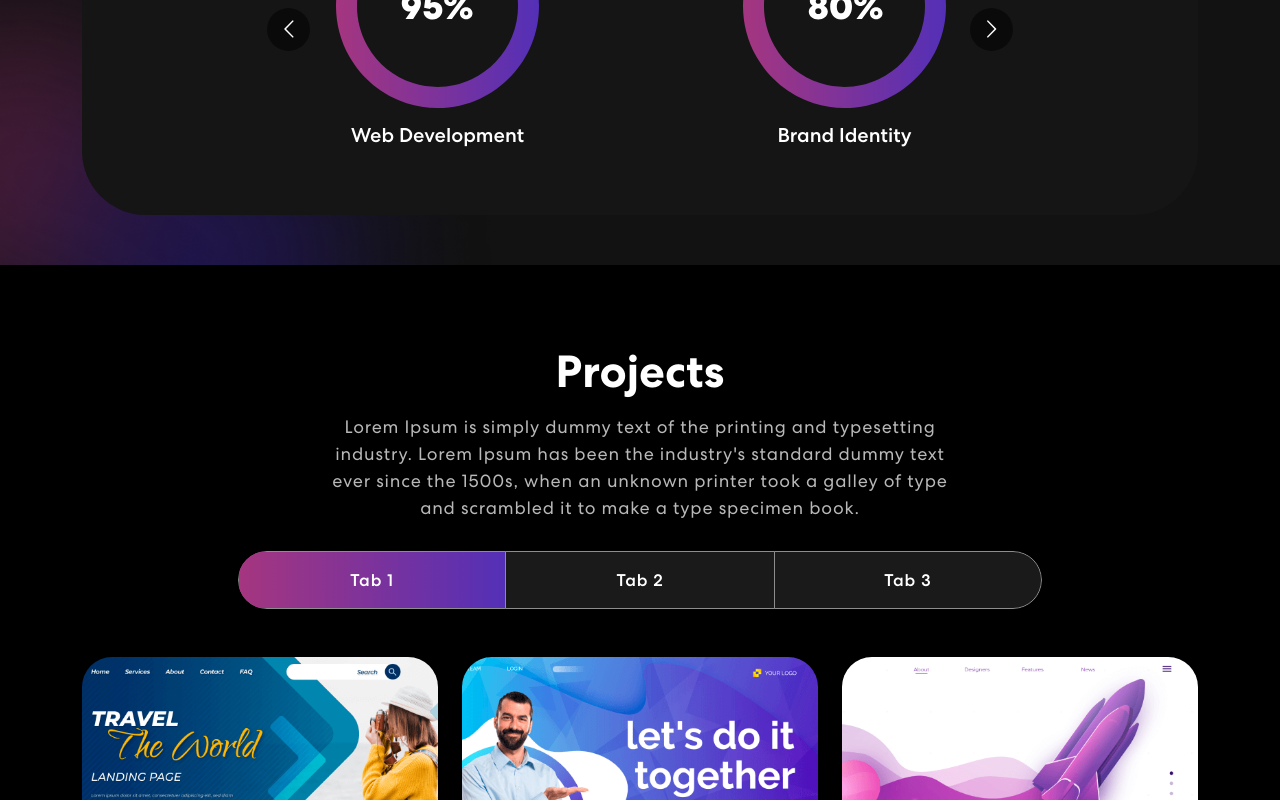
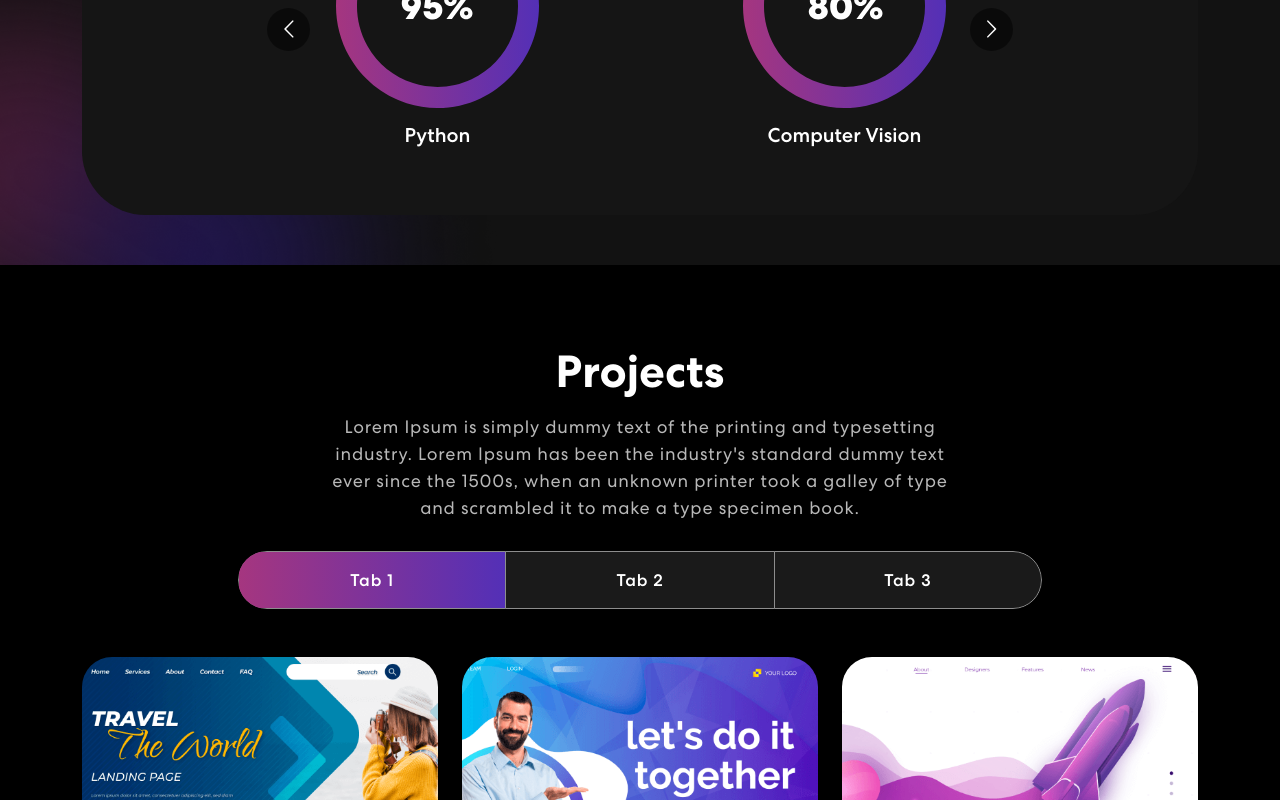
Before and after one commit to rjaisw12/project-react, a React (Create React App) app: page / in a window 1280 px wide. Shown: the part 1200-2000 px from the top of the page. Built offline with nearby package versions, Linux system fonts and the light colour scheme; no server answers.

Commit message:
update skills and footer

```diff
--- a/src/components/Footer.js
+++ b/src/components/Footer.js
@@ -10,7 +10,7 @@ export const Footer = () => {
     <footer className="footer">
       <Container>
         <Row className="align-items-center">
-          <MailchimpForm />
+          //<MailchimpForm />
           <Col size={12} sm={6}>
             <img src={logo} alt="Logo" />
           </Col>
--- a/src/components/Skills.js
+++ b/src/components/Skills.js
@@ -39,19 +39,19 @@ export const Skills = () => {
                         <Carousel responsive={responsive} infinite={true} className="owl-carousel owl-theme skill-slider">
                             <div className="item">
                                 <img src={meter1} alt="Image" />
-                                <h5>Web Development</h5>
+                                <h5>Python</h5>
                             </div>
                             <div className="item">
                                 <img src={meter2} alt="Image" />
-                                <h5>Brand Identity</h5>
+                                <h5>Computer Vision</h5>
                             </div>
                             <div className="item">
                                 <img src={meter3} alt="Image" />
-                                <h5>Logo Design</h5>
+                                <h5>NLP</h5>
                             </div>
                             <div className="item">
                                 <img src={meter1} alt="Image" />
-                                <h5>Web Development</h5>
+                                <h5>Recommender Systems</h5>
                             </div>
                         </Carousel>
                     </div>
```
